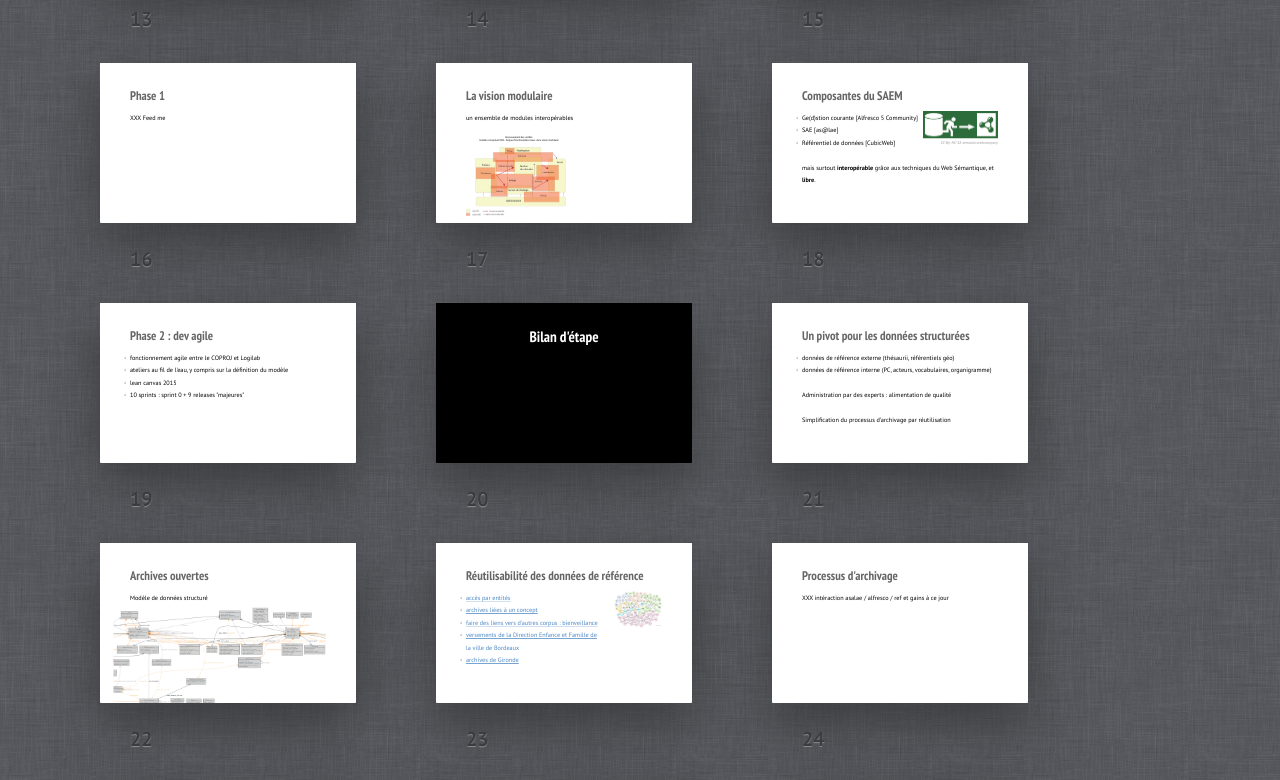
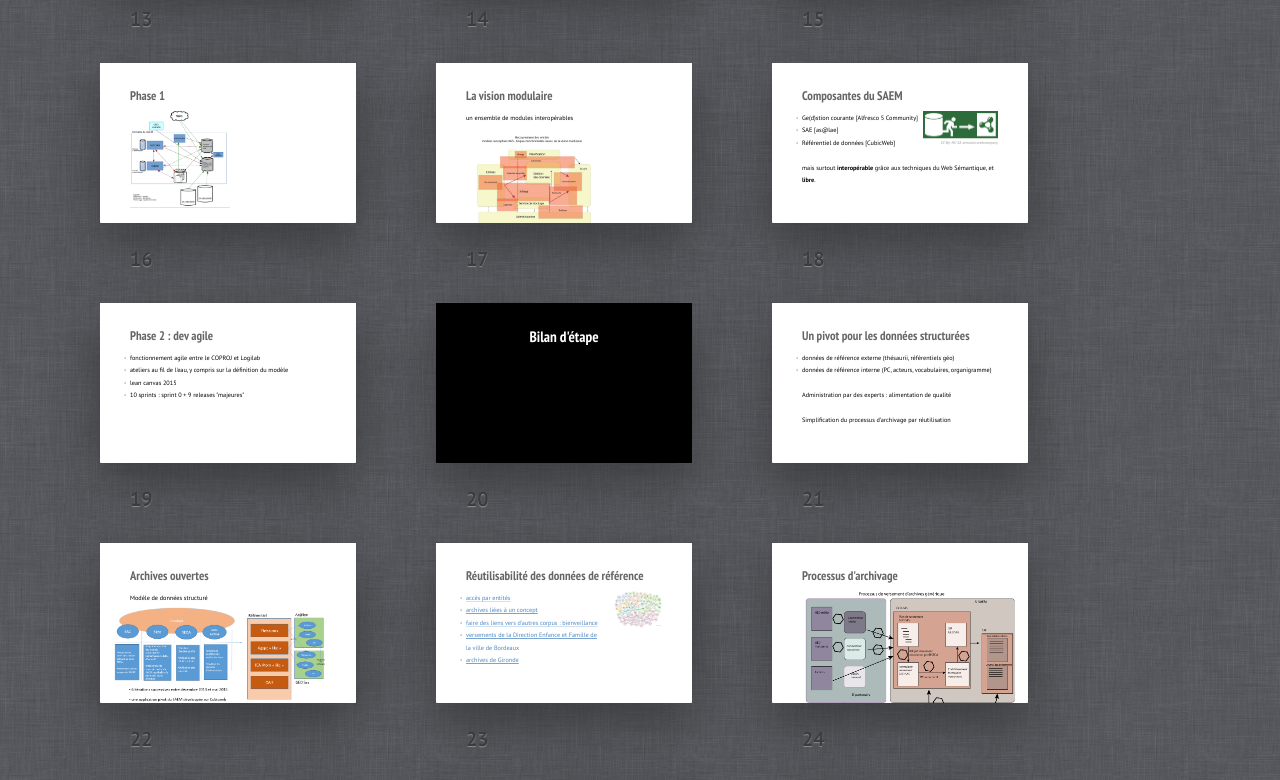
Before and after one commit to akakeronos/prezOSS, a plain HTML site: page index.html in a window 1280 px wide. Shown: the part 1417-2197 px from the top of the page. Drawn offline with Linux system fonts and the light colour scheme.

Commit message:
ajout 2, 3 images

```diff
--- a/index.html
+++ b/index.html
@@ -65,6 +65,8 @@ ul.exemple li{
 	  <p>Sylvain Thénault (Scrum Master) <a href="http://twitter.com/sythenault">@sythenault</a></p>
 	  <p>Pierre-Etienne Cassagnau (Sys Admin Officer)</p>
         <img src="pictures/girondedepartement1.fw.png" style="float: left; margin-bottom: 20px;"/>
+		<img src="pictures/logoBdxMetro.png" style="float: left; margin-bottom: 20px;"/>
+		<img src="pictures/logoBdx.png" style="float: left; margin-bottom: 20px;"/>
         <img src="pictures/logilab.svg" style="float: right;"/>
 	</div></section>
 
@@ -200,7 +202,7 @@ ul.exemple li{
 	<section class="slide">
 	  <div>
 	    <h2>Phase 1</h2>
-          <p>XXX Feed me</p>
+          <img src="pictures/applicationsOpenSource.jpg" style="width: 400px;">
 	  </div>
 	</section>
 
@@ -208,7 +210,7 @@ ul.exemple li{
 		<div>
 			<h2>La vision modulaire</h2>
                   <p>un ensemble de modules interopérables</p>
-			<img src="pictures/visionModulaire.jpg" style="width: 400px;">
+			<img src="pictures/visionModulaire.jpg" style="width: 500px;">
 		</div>
 	</section>
 
@@ -263,7 +265,7 @@ ul.exemple li{
 		Modèle de données structuré
 	    </div>
 	    <div style="float : right;">
-		<img src="pictures/dataModel.png" alt="" style="width: 850px;"/>
+		<img src="pictures/ontologieArchives.jpg" alt="" style="width: 850px;"/>
 	    </div>
 	  </div>
 	</section>
@@ -285,8 +287,7 @@ ul.exemple li{
 	<section class="slide">
 	  <div>
 	    <h2>Processus d'archivage</h2>
-	    <p>XXX intéraction asalae / alfresco / ref et gains à ce jour
-	    </p>
+	    <img src="pictures/processusArchivage.jpg" alt="" style="width: 850px;"/>
 	  </div>
 	</section>
 
```
